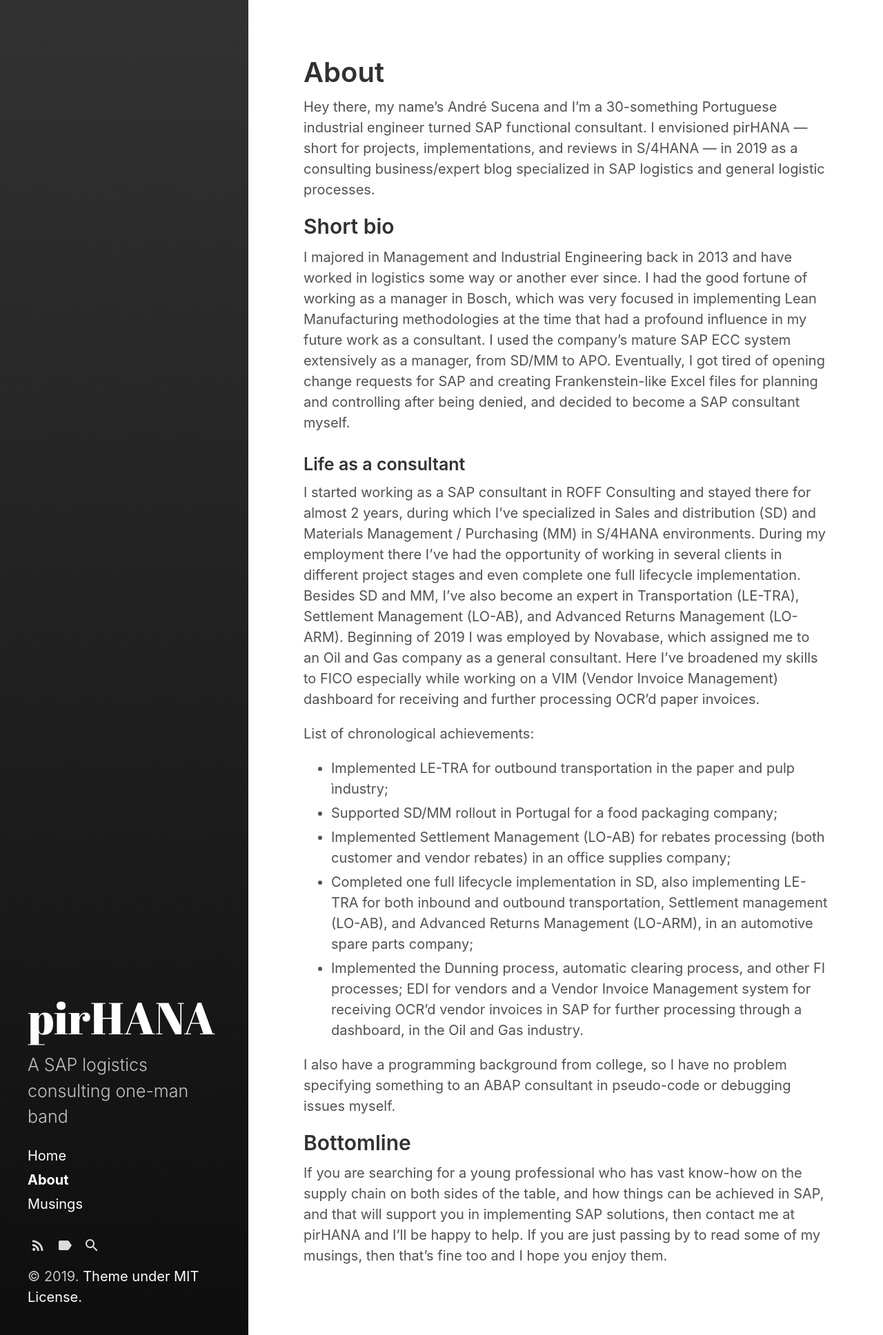
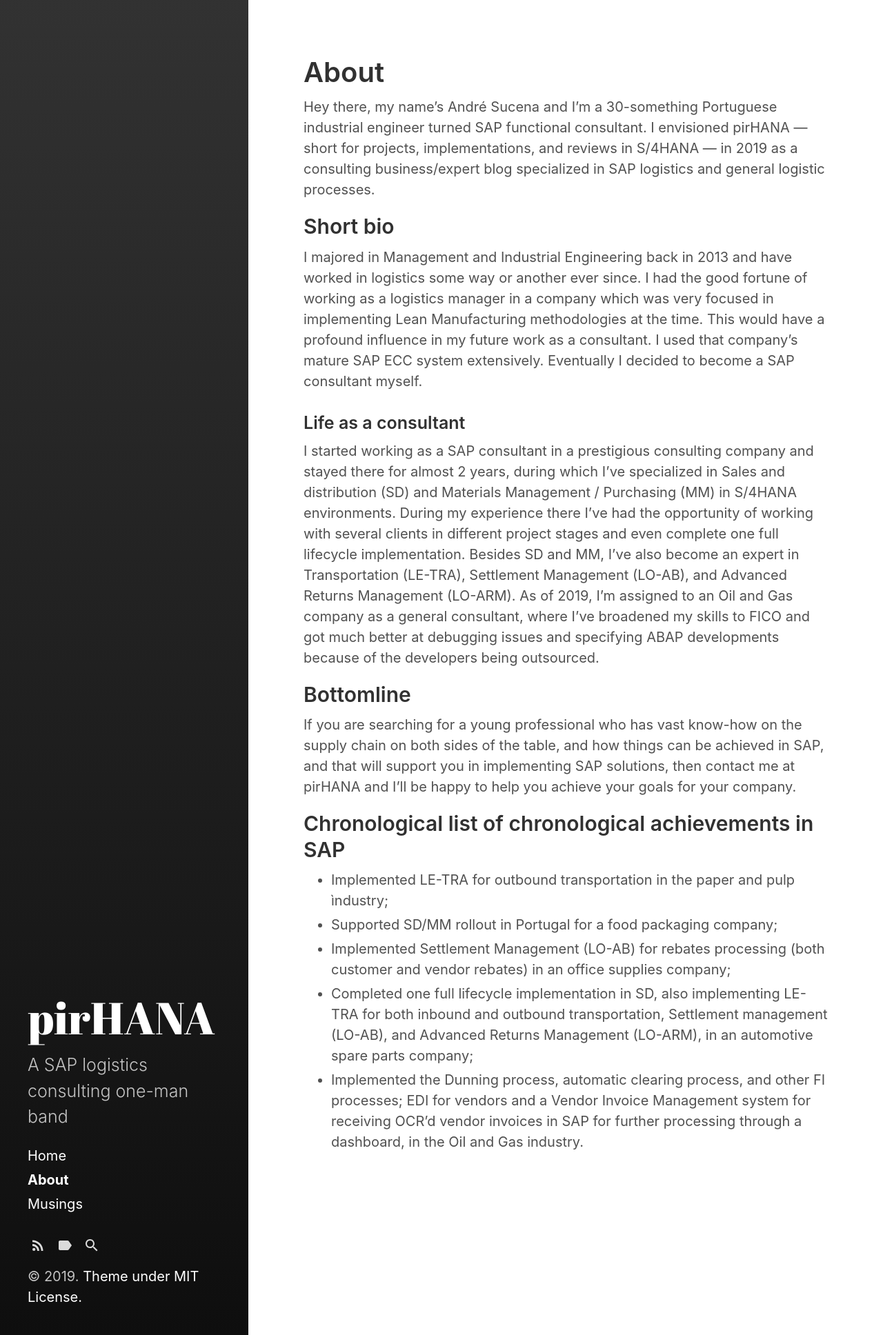
Before and after one commit to Quazepam/pirhana, a Jekyll site: the page built from about.md, in a window 1280 px wide. Shown: the whole page at 69% size. Built offline with Jekyll 4.4.1, drawn with Linux system fonts in a browser that asks for light colours.

Commit message:
about 2nd version

```diff
--- a/about.md
+++ b/about.md
@@ -8,21 +8,20 @@ Hey there, my name's André Sucena and I'm a 30-something Portuguese industrial
 
 ## Short bio
 
-I majored in Management and Industrial Engineering back in 2013 and have worked in logistics some way or another ever since. I had the good fortune of working as a manager in Bosch, which was very focused in implementing Lean Manufacturing methodologies at the time that had a profound influence in my future work as a consultant. I used the company's mature SAP ECC system extensively as a manager, from SD/MM to APO. Eventually, I got tired of opening change requests for SAP and creating Frankenstein-like Excel files for planning and controlling after being denied, and decided to become a SAP consultant myself.
+I majored in Management and Industrial Engineering back in 2013 and have worked in logistics some way or another ever since. I had the good fortune of working as a logistics manager in a company which was very focused in implementing Lean Manufacturing methodologies at the time. This would have a profound influence in my future work as a consultant. I used that company's mature SAP ECC system extensively. Eventually I decided to become a SAP consultant myself.
 
 ### Life as a consultant
 
-I started working as a SAP consultant in ROFF Consulting and stayed there for almost 2 years, during which I've specialized in Sales and distribution (SD) and Materials Management / Purchasing (MM) in S/4HANA environments. During my employment there I've had the opportunity of working in several clients in different project stages and even complete one full lifecycle implementation. Besides SD and MM, I've also become an expert in Transportation (LE-TRA), Settlement Management (LO-AB), and Advanced Returns Management (LO-ARM). Beginning of 2019 I was employed by Novabase, which assigned me to an Oil and Gas company as a general consultant. Here I've broadened my skills to FICO especially while working on a VIM (Vendor Invoice Management) dashboard for receiving and further processing OCR'd paper invoices.
+I started working as a SAP consultant in a prestigious consulting company and stayed there for almost 2 years, during which I've specialized in Sales and distribution (SD) and Materials Management / Purchasing (MM) in S/4HANA environments. During my experience there I've had the opportunity of working with several clients in different project stages and even complete one full lifecycle implementation. Besides SD and MM, I've also become an expert in Transportation (LE-TRA), Settlement Management (LO-AB), and Advanced Returns Management (LO-ARM). As of 2019, I'm assigned to an Oil and Gas company as a general consultant, where I've broadened my skills to FICO and got much better at debugging issues and specifying ABAP developments because of the developers being outsourced.
 
-List of chronological achievements:
+## Bottomline
+
+If you are searching for a young professional who has vast know-how on the supply chain on both sides of the table, and how things can be achieved in SAP, and that will support you in implementing SAP solutions, then contact me at pirHANA and I'll be happy to help you achieve your goals for your company.
+
+
+## Chronological list of chronological achievements in SAP
 * Implemented LE-TRA for outbound transportation in the paper and pulp ìndustry;
 * Supported SD/MM rollout in Portugal for a food packaging company;
 * Implemented Settlement Management (LO-AB) for rebates processing (both customer and vendor rebates) in an office supplies company;
 * Completed one full lifecycle implementation in SD, also implementing LE-TRA for both inbound and outbound transportation, Settlement management (LO-AB), and Advanced Returns Management (LO-ARM), in an automotive spare parts company;
 * Implemented the Dunning process, automatic clearing process, and other FI processes; EDI for vendors and a Vendor Invoice Management system for receiving OCR'd vendor invoices in SAP for further processing through a dashboard, in the Oil and Gas industry.
-
-I also have a programming background from college, so I have no problem specifying something to an ABAP consultant in pseudo-code or debugging issues myself.
-
-## Bottomline
-
-If you are searching for a young professional who has vast know-how on the supply chain on both sides of the table, and how things can be achieved in SAP, and that will support you in implementing SAP solutions, then contact me at pirHANA and I'll be happy to help. If you are just passing by to read some of my musings, then that's fine too and I hope you enjoy them.
```
